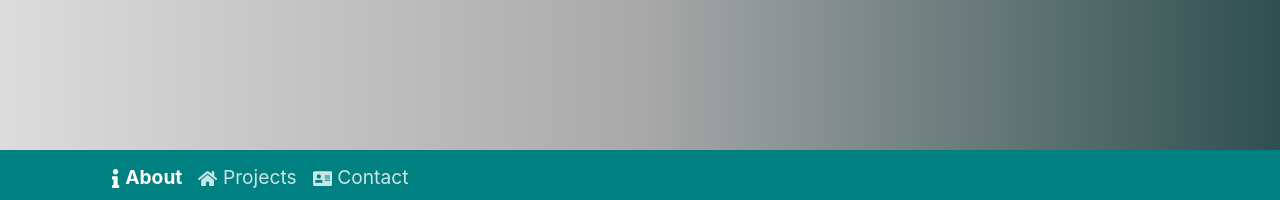
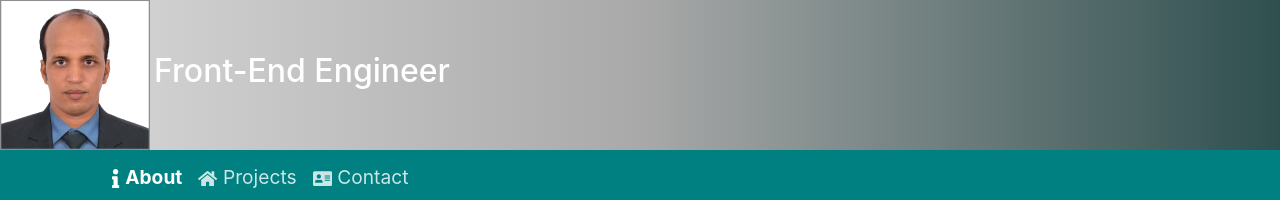
Before and after one commit to Hady87/Portfolio, a React (Create React App) app: page /about in a window 1280 px wide. Shown: the top 200 px of the page. Built offline with nearby package versions, Linux system fonts and the light colour scheme.

Commit message:
add my photo

```diff
--- a/src/App.css
+++ b/src/App.css
@@ -23,6 +23,12 @@ body {
 
   background-image: linear-gradient(to right, #DCDCDC, #A9A9A9, #2F4F4F);
   height: 150px;
+}
+.jumbotron h2{
+  margin-left: 4px;
+  color: white;
+
+
 }
 
 
--- a/src/components/Header.js
+++ b/src/components/Header.js
@@ -12,16 +12,21 @@ import { Container, Navbar, Nav } from "react-bootstrap";
     return (
       <>
        <div className="jumbotron">
-          <div className="container">
-            <div className="row">
-              <div className="col-">
 
+              <div className="d-flex flex-row justify-content-start align-items-center ">
+                 <img
+                src="/assets/images/photo.jpg"
+                height="150"
+                width="150"
+                alt="FC-Mauritania Logo"
+                className=""
+              />
+              <h2>Front-End Engineer</h2>
               </div>
 
 
 
-            </div>
-          </div>
+
         </div>
         <Navbar  collapseOnSelect className="navbar sticky-top" variant="dark" expand="lg" >
           <Container >
```
Also changed, not shown: public/assets/images/photo.jpg (added).
